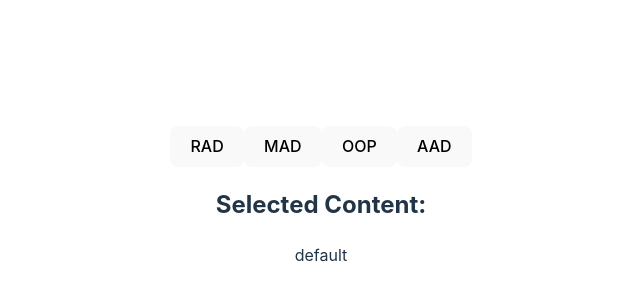
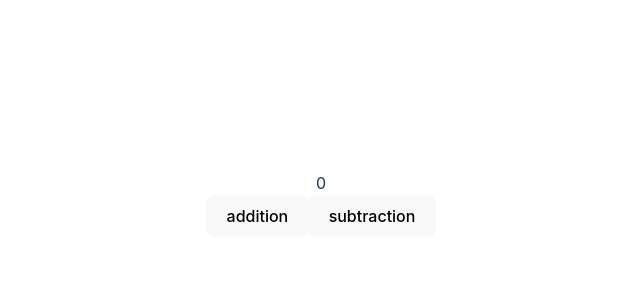
Before and after one commit to pesala-x/React-crash-course, a React (Vite) app: page / in a window 1280 px wide. Shown: the part 196-496 px from the top of the page, without its empty margins (319-959 px from the left). Built offline with nearby package versions, Linux system fonts and the light colour scheme.

Commit message:
make number incrementer with use state

```diff
--- a/src/App.tsx
+++ b/src/App.tsx
@@ -1,56 +1,15 @@
 import './App.css';
-import ButtonComponent from "./assets/component/ButtonComponent";
 import { useState } from "react";
+import ButtonComponent from "./assets/component/ButtonComponent.tsx";
 
 function App() {
-    // State to manage content
-    const [content, setContent] = useState("default");
-
-    // Subjects array
-    const subjects = [
-        {
-            sName: "RAD",
-            sDes: "Lorem Ipsum RAD"
-        },
-        {
-            sName: "MAD",
-            sDes: "Lorem Ipsum MAD"
-        },
-        {
-            sName: "OOP",
-            sDes: "Lorem Ipsum OOP"
-        },
-        {
-            sName: "AAD",
-            sDes: "Lorem Ipsum AAD"
-        }
-    ];
-
-    // Click handler
-    const handleClick = (name: string) => {
-        const subject = subjects.find((subject) => subject.sName === name);
-
-        if (subject) {
-            setContent(subject.sDes); // Update content with description
-            alert(subject.sDes); // Show description in alert
-        }
-    };
-
+    const [count, setCount] = useState(0)
     return (
-        <div>
-            {subjects.map((subject) => (
-                <ButtonComponent
-                    key={subject.sName}
-                    onSelect={() => handleClick(subject.sName)}
-                >
-                    {subject.sName}
-                </ButtonComponent>
-            ))}
-            <div>
-                <h2>Selected Content:</h2>
-                <p>{content}</p>
-            </div>
-        </div>
+        <>
+            {count}<br/>
+            <ButtonComponent onSelect={() => setCount(count + 1)}>addition</ButtonComponent>
+            <ButtonComponent onSelect={() => setCount(count + 1)}>subtraction</ButtonComponent>
+        </>
     );
 }
 
```
